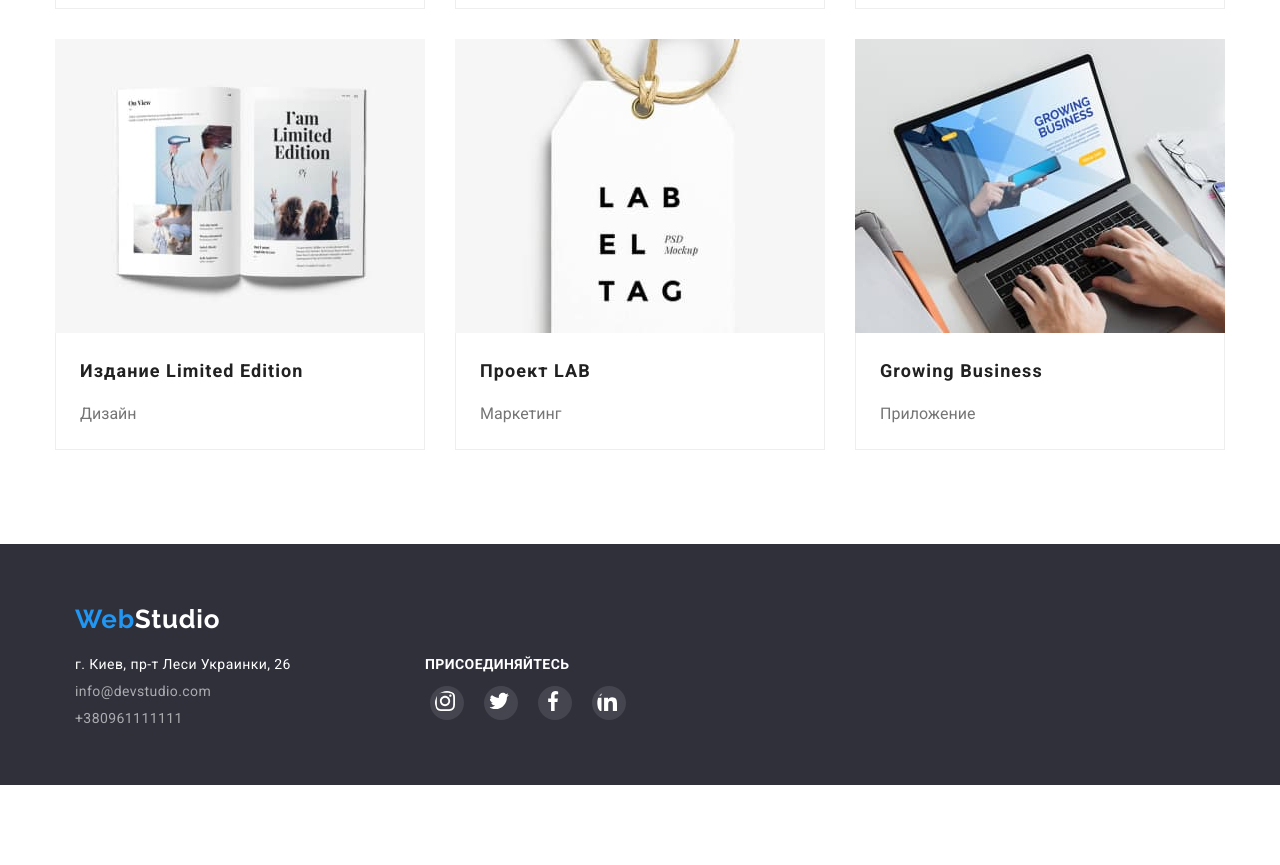
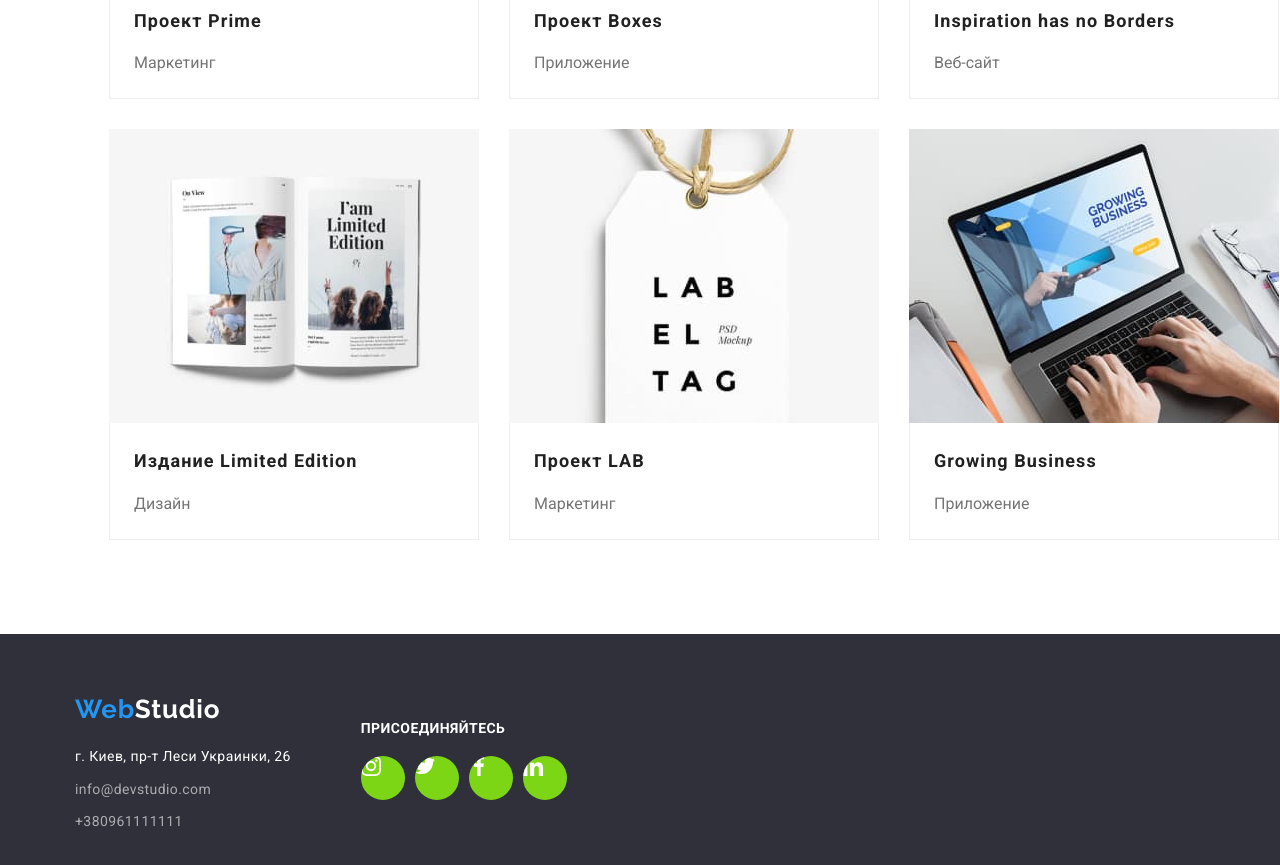
Before and after one commit to VladislavBVV/goit-markup-hw-04, a plain HTML site: page portfolio.html in a window 1280 px wide. Shown: the part 1015-1880 px from the top of the page. Before the commit the page ends 1800 px from the top, so only its background shows below. Drawn offline with nearby package versions, Linux system fonts and the light colour scheme.

Commit message:
made some improvements

```diff
--- a/CSS/styles1.css
+++ b/CSS/styles1.css
@@ -176,7 +176,7 @@ padding-bottom: 30px;
     height: 12px;
     margin-right: 10px;
     fill: #757575;
-       /* outline: 1px solid tomato; */
+
 }
 
 
@@ -189,28 +189,6 @@ padding-bottom: 30px;
     fill: #757575;
 }
 
-/* .icon-mail::before {
-    content: "";
-    width: 20px;
-    height: 20px;
-    margin-right: 10px;
-    background-color: #ffffff;
-    background-repeat: no-repeat;
-    background-size: contain;
-    background-position: center;
-    background-image: url(../IMG/envelope\ \(hover\).svg);
-} */
-
-/* .icon-phone::before {
-    content: "";
-    width: 20px;
-    height: 20px;
-    margin-right: 10px;
-    background-color: #ffffff;
-    background-repeat: no-repeat;
-    background-position: center;
-    background-image: url(../IMG/smartphone.svg);
-} */
 
 
 .contacts .item + .item {
@@ -286,7 +264,7 @@ font-family: inherit;
     background: var(--herobcg);
     background-image: linear-gradient(to right, rgba(47, 48, 58, 0.4) ,rgba(47, 48, 58, 0.4)),
     url(../IMG/hero.jpg);
-    background-size: contain;
+    background-size: cover;
     background-repeat: no-repeat;
     background-position: center;
     margin-left: auto;
@@ -434,7 +412,7 @@ border-radius: 0px 0px 4px 4px;
 .team-underline {
     padding-top: 30px;
     padding-bottom: 30px;
-    margin-bottom: 30px;
+
 
 
 }
@@ -503,11 +481,13 @@ margin-bottom: 16px;
 }
 
 .social-link {
+    display: flex;
     width: 100%;
     height: 100%;
     padding: 5px 5px 5px 5px;
     border-radius: 50%;
-    display: flex;
+    align-items: center;
+    justify-content: center;
 
 
 }
@@ -537,16 +517,13 @@ display: flex;
     margin-right: 0px;
 }
 
-.clients-logo {
-    display: flex;
-    border: 1px solid #AFB1B8;
-border-radius: 4px;
-
-}
 
 .clients-link {
+    display: block;
     width: 170px;
     height: 92px;
+    border:1px solid #AFB1B8;
+    border-radius:4px;
 }
 
 .clients-icons {
@@ -587,7 +564,7 @@ border-radius: 4px;
     background-color: #F5F4FA;
 font-weight: 500;
 font-size: 16px;
-line-height: 1,62;
+line-height: 1.62;
 text-align: center;
 letter-spacing: 0.03em;
 
@@ -612,13 +589,13 @@ border-radius: 4px;
 
 .main-portfolio {
     background-color: var(--worksbcg);
-
+padding: 94px;
 }
 
 
 .nav-portfolio {
     justify-content: center;
-    padding-bottom: 50px;
+    margin-bottom: 50px;
     display: flex;
     background-color: #FFFFFF;
 
@@ -695,7 +672,6 @@ line-height: 1.88;
 
 
 .footer {
-    display: flex;
     padding: 60px;
     background-color: var(--footerbcg);
 }
@@ -707,9 +683,6 @@ line-height: 1.88;
     text-decoration: none;
 }
 
-.footercontacts {
-    width: 350px;
-}
 
 .footercontacts .item:not(:last-child) {
     margin-bottom: 9px;
@@ -743,18 +716,13 @@ color: #FFFFFF;
 }
 
 
-.address {
-    width: 500px;
-    margin: 0px;
-}
-
 
 .streetadres {
-    display: inline-block;
+
     font-style: normal;
     font-weight: 400;
 font-size: 14px;
-line-height: 1,71;
+line-height: 1.71;
 letter-spacing: 0.03em;
   text-decoration: none;
 
@@ -772,7 +740,7 @@ letter-spacing: 0.03em;
     font-style: normal;
 font-weight: 400;
 font-size: 14px;
-line-height: 1,71;
+line-height: 1.71;
 letter-spacing: 0.03em;
 
 color: #FFFFFF99;
@@ -795,6 +763,17 @@ text-decoration: none;
 
 /* -----------------------------------Footer social----------------------------- */
 
+.footer > .container {
+    display: flex;
+    align-items: center;
+}
+
+.adress{
+
+    text-align: left;
+    margin-right: 70px;
+
+}
 
 .footer-title {
     font-weight: 700;
@@ -802,37 +781,55 @@ font-size: 14px;
 line-height: 16px;
 letter-spacing: 0.03em;
 text-transform: uppercase;
-
+margin-bottom: 20px;
 color: #FFFFFF;
 }
 
-.footer-social {
-    display:flex;
-    width: 350px;
+.footer-join {
+
+    display:block;
+    padding-left: 0;
 
 }
 
-.footer-join {
-    display: block;
-    align-items: center;
-   margin-left: 350px;
-   margin-top: -70px;
+.footer-social {
+    display: flex;
+    padding-left: 0px;
 
 }
 
+.social {
+display: inline-flex;
+    margin-right: 0px;
+    margin-left: 10px;
+}
+
+.social:first-child {
+    margin-left: 0px;
+}
+
+.social:last-child {
+    margin-right: 0px;
+}
+
+
 .footer-icons {
+    /* display: inline-flex; */
     width: 100%;
     height: 100%;
-    display: flex;
-    align-items: center;
-    justify-content: center;
-padding-top: 5px;
-    padding-left: 5px;
-    padding-right: 5px;
-    padding-bottom: 5px;
+    width: 44px;
+    height: 44px;
+    margin-left: 0;
     border-radius: 50px;
     fill: #FFFFFF;
-background-color: rgba(255, 255, 255, 0.1);;
+    background-color: #7cd615;
+}
+
+.footer-link {
+border-radius: 50px;
+align-items: center;
+justify-content: center;
+
 
 }
 
@@ -847,13 +844,3 @@ background-color: rgba(255, 255, 255, 0.1);;
 .footer-link:focus .icons{
     fill: #FFFFFF;
 }
-
-.footer-link {
-    width: 100%;
-    height: 100%;
-    padding: 5px 5px 5px 5px;
-    border-radius: 50%;
-    display: flex;
-
-
-}
--- a/portfolio.html
+++ b/portfolio.html
@@ -47,10 +47,6 @@
             <li class="item"><button class="button">Дизайн</button></li>
             <li class="item"><button class="button">Маркетинг</button></li>
         </ul>
-        </div>
-        </section>
-        <section class="works">
-        <div class="container">
         <ul class="works-list">
             <li class="cards"><img src="./IMG/img-0.png" alt="комп"><div class="works-underline"><h3 class="upperphotounderline">Технокряк</h3>
             <p class="bottomphotounderline">Веб-сайт</p></div></li>
@@ -76,14 +72,15 @@
     </main>
     <footer class="footer">
         <div class="container">
+            <div class="adress">
     <a href="" class="mainlogo"><span class="logo">Web</span><span class="logo2">Studio</span></a>
-        <address>
+
             <ul class="footercontacts">
                 <li class="item"><a href="https://g.page/stamp-capital?share" target="_blank" class="streetadres">г. Киев, пр-т Леси Украинки, 26</a></li>
                 <li class="item"><a href="mailto:info@devstudio.com" class="mail">info@devstudio.com</a></li>
                 <li class="item"><a href="tel:+380961111111" class="phone">+380961111111</a></li>
             </ul>
-        </address>
+        </div>
         <div class="footer-join">
         <h3 class="footer-title">Присоединяйтесь</h3>
         <ul class="footer-social">
```
Also changed, not shown: index.html (+3 -2 lines), IMG/vector.svg, 2 other files.
